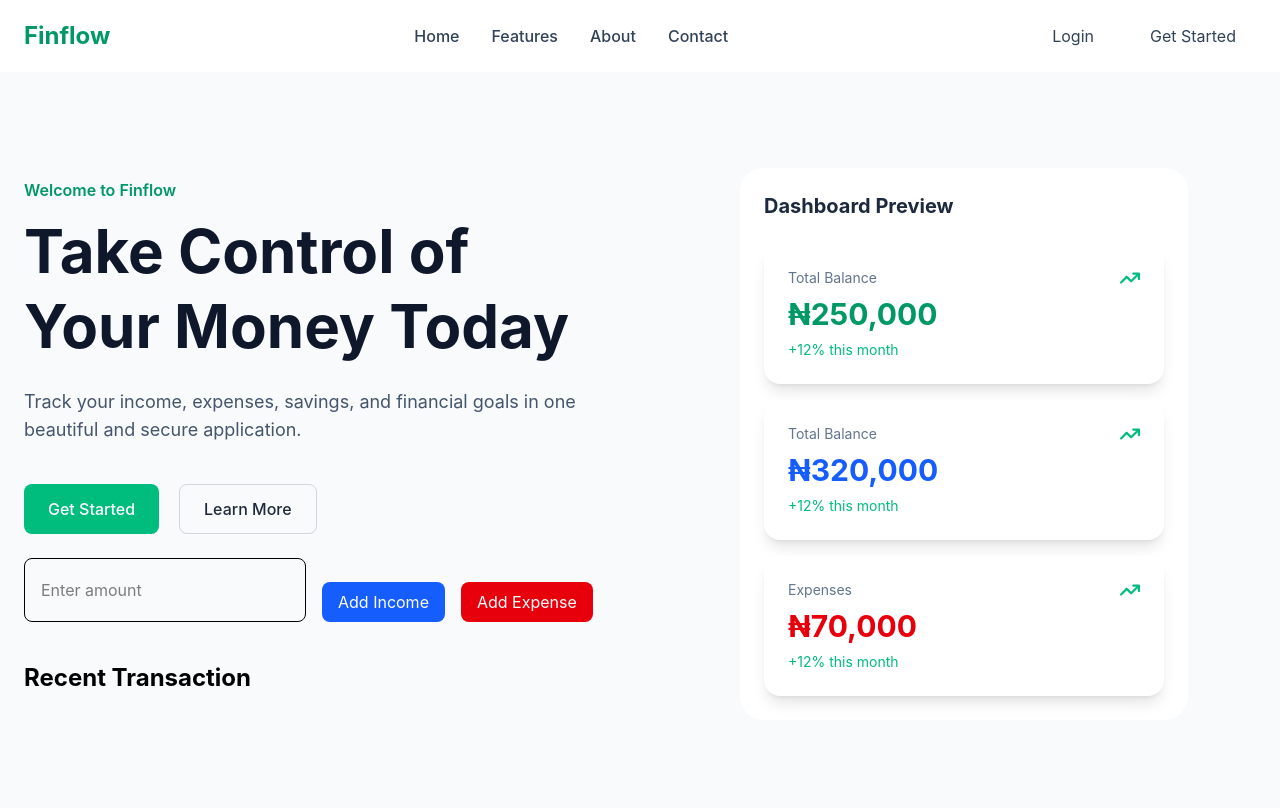
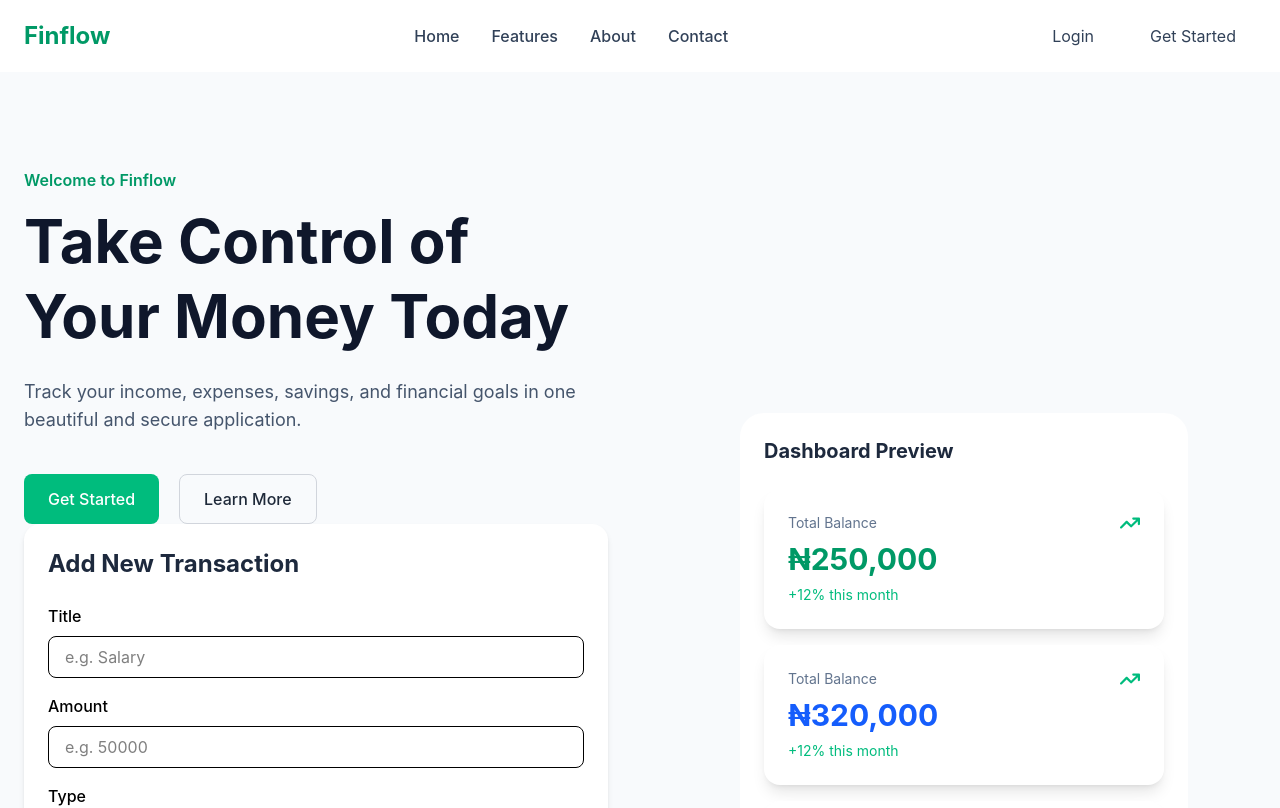
Before and after one commit to sharon5555/Finance-tracker, a React (Vite) app: page / in a window 1280 px wide. Shown: the top 808 px of the page. Built offline with nearby package versions, Linux system fonts and the light colour scheme.

Commit message:
Replace temporary transaction controls with transaction form

```diff
--- a/src/components/landing/Hero.jsx
+++ b/src/components/landing/Hero.jsx
@@ -2,46 +2,20 @@ import { useState } from "react";
 import StatCard from "../common/StatCard"
 import Button from "../common/button"
 import TransactionCard from "../common/TransactionCard"
+import TransactionForm from "../common/TransactionForm";
 function Hero() {
 
     const [balance, setBalance] = useState(250000);
-    const [amount, setAmount] = useState("")
     const [transactions, setTransactions] = useState([]);
 
-    function increaseBalance() {
-        if (amount === "" || Number(amount) <= 0) {
-            alert("Please enter a valid amount.");
-            return;
+    function addTransaction(transaction) {
+        setTransactions([...transaction, transaction]);
+
+        if(transaction.type === "Income") {
+            setBalance(balance + Number(transaction.amount));
+        } else {
+            setBalance(balance - Number(transaction.amount));
         }
-
-        const newTransaction = {
-            id: Date.now(),
-            title: "Income",
-            amount: Number(amount),
-            type: "Income"
-        };
-
-        setBalance(balance + Number(amount));
-        setTransactions([...transactions, newTransaction]);
-        setAmount("");
-    }
-
-    function decreaseBalance() {
-            if (amount === "" || Number(amount) <= 0) {
-                alert("Please enter a valid amount.");
-                return;
-            }
-
-            const newTransaction = {
-                id: Date.now(),
-                title: "Expense",
-                amount: Number(amount),
-                type: "Expense"
-            }
-
-            setBalance(balance - Number(amount));
-            setTransactions([...transactions, newTransaction]);
-            setAmount("");
     }
 
     const stats = [
@@ -99,29 +73,7 @@ function Hero() {
 
                     </div>
 
-                    <div className="mt-6 flex gap-4">
-                        <input
-                        type="number"
-                        placeholder="Enter amount"
-                        value={amount}
-                        onChange={(event) => setAmount(event.target.value)}
-                        className="border rounded-lg px-4 py-2"
-                        />
-
-                        <button
-                        onClick={increaseBalance}
-                        className="mt-6 bg-blue-600 text-white px-4 py-2 rounded-lg"
-                        >
-                            Add Income
-                        </button>
-
-                        <button
-                        onClick={decreaseBalance}
-                        className="mt-6 bg-red-600 text-white px-4 py-2 rounded-lg"
-                        >
-                            Add Expense
-                        </button>
-                    </div>
+                    <TransactionForm onAddTranaction={addTransaction} />
 
                     <div className="mt-10">
                         <h2 className="text-2xl font-bold mb-4">
```
